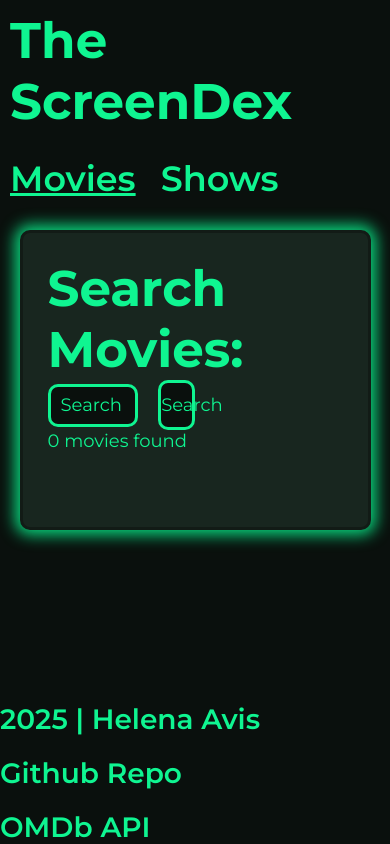
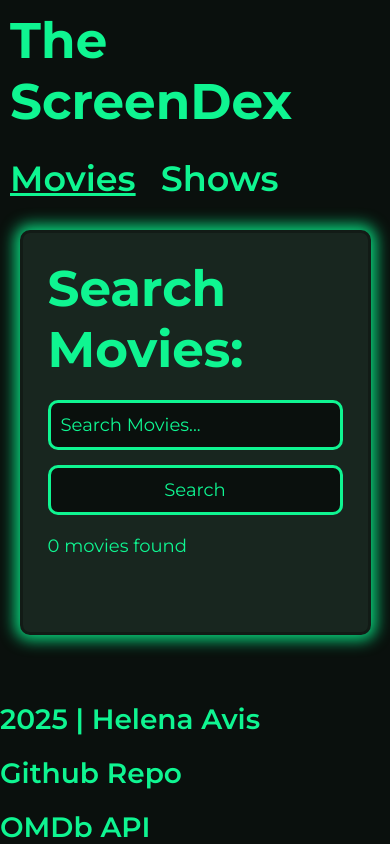
Before and after one commit to HelenaAvis/ScreenDex, a React (Vite) app in the folder ScreenDex/: page /movies in a window 390 px wide. Built offline with nearby package versions, Linux system fonts and the light colour scheme; the HTML template or start-up script is replaced by a standard one.

Commit message:
Added responsive styling to search form.

```diff
--- a/ScreenDex/src/components/SearchForm/SearchForm.css
+++ b/ScreenDex/src/components/SearchForm/SearchForm.css
@@ -2,12 +2,14 @@
     display: flex;
     justify-content: left;
     align-items: center;
-    gap: 20px;
-    width: 50%;
+    gap: 15px;
+    width: 100%;
+    margin: 20px 0px;
 }
 
 .search__button {
     display: block;
+    min-width: 100px;
     width: 25%;
     height: 50px;
     background-color: var(--color-site-background);
@@ -26,7 +28,7 @@
 
 .search__input {
     width: 70%;
-    height: 43px;
+    height: 50px;
     padding: 0px 10px;
     background-color: var(--color-site-background);
     border: var(--border);
@@ -50,3 +52,20 @@
     justify-content: center;
     margin: 25px 20px;
 }
+
+@media screen and (max-width: 800px) {
+    /* styling for mobile displays */
+    .search {
+        width: 100%;
+        flex-direction: column;
+        align-items: start;
+    }
+
+    .search__input {
+        width: 100%;
+    }
+
+    .search__button {
+        width: 100%;
+    }
+}
```
